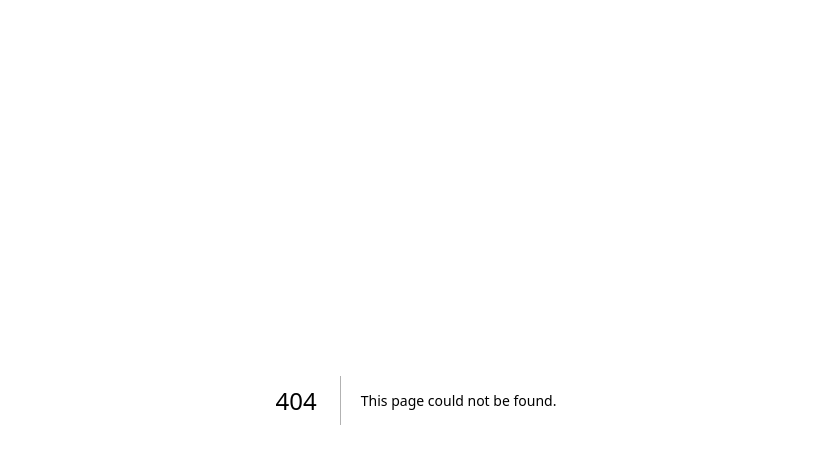
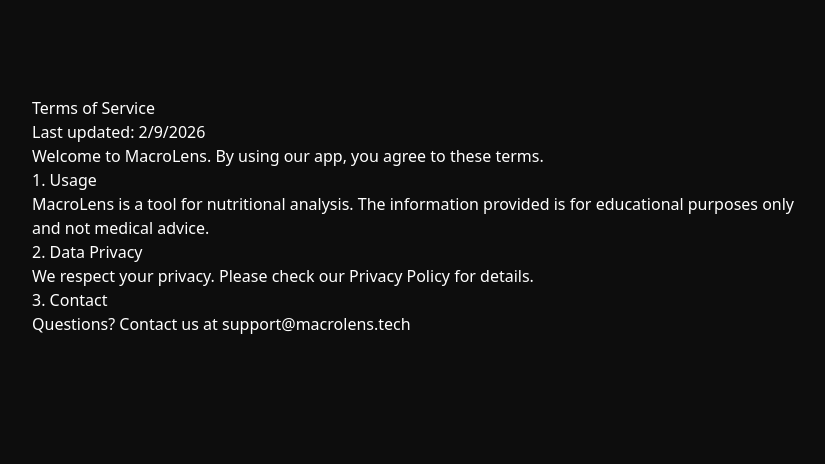
Before and after one commit to en970/macrolens.tech, a Next.js app: page /terms in a window 1280 px wide. Before the commit this address had no page. Shown: the top 464 px of the page, without its empty margins (224-1049 px from the left). Built offline with nearby package versions, Linux system fonts and the light colour scheme.

Commit message:
feat: design and link improvements

```diff
--- a/src/app/page.tsx
+++ b/src/app/page.tsx
@@ -14,6 +14,9 @@
             <span className="text-xl font-bold tracking-tight">MacroLens</span>
           </div>
           <div className="flex gap-4 items-center">
+            <a href="https://www.buymeacoffee.com/macrolens" target="_blank" rel="noopener noreferrer" className="p-2 rounded-xl hover:bg-white/5 transition-colors group" title="Support Us">
+              <img src="https://cdn.buymeacoffee.com/buttons/bmc-new-btn-logo.svg" alt="Buy Me a Coffee" className="h-6 w-auto grayscale group-hover:grayscale-0 transition-all opacity-80 group-hover:opacity-100" />
+            </a>
             <a href="#features" className="text-sm font-medium hover:text-primary transition-colors">Features</a>
             <a href="#waitlist" className="h-9 px-4 rounded-xl bg-primary text-black text-sm font-bold hover:opacity-90 transition-all flex items-center justify-center">
               Join
--- /dev/null
+++ b/src/app/privacy/page.tsx
@@ -0,0 +1,22 @@
+
+export default function Privacy() {
+    return (
+        <main className="min-h-screen bg-[#0D0D0D] text-white selection:bg-primary selection:text-black py-24 px-4">
+            <div className="max-w-3xl mx-auto prose prose-invert">
+                <h1>Privacy Policy</h1>
+                <p>Last updated: {new Date().toLocaleDateString()}</p>
+
+                <p>Your privacy is important to us. This policy explains how we handle your data.</p>
+
+                <h2>1. Information We Collect</h2>
+                <p>We collect information you provide directly to us, such as when you create an account or contact us.</p>
+
+                <h2>2. How We Use Information</h2>
+                <p>We use your information to provide, maintain, and improve our services.</p>
+
+                <h2>3. Contact</h2>
+                <p>Questions? Contact us at support@macrolens.tech</p>
+            </div>
+        </main>
+    );
+}
--- /dev/null
+++ b/src/app/terms/page.tsx
@@ -0,0 +1,22 @@
+
+export default function Terms() {
+    return (
+        <main className="min-h-screen bg-[#0D0D0D] text-white selection:bg-primary selection:text-black py-24 px-4">
+            <div className="max-w-3xl mx-auto prose prose-invert">
+                <h1>Terms of Service</h1>
+                <p>Last updated: {new Date().toLocaleDateString()}</p>
+
+                <p>Welcome to MacroLens. By using our app, you agree to these terms.</p>
+
+                <h2>1. Usage</h2>
+                <p>MacroLens is a tool for nutritional analysis. The information provided is for educational purposes only and not medical advice.</p>
+
+                <h2>2. Data Privacy</h2>
+                <p>We respect your privacy. Please check our Privacy Policy for details.</p>
+
+                <h2>3. Contact</h2>
+                <p>Questions? Contact us at support@macrolens.tech</p>
+            </div>
+        </main>
+    );
+}
--- a/src/components/Footer.tsx
+++ b/src/components/Footer.tsx
@@ -1,34 +1,25 @@
 "use client";
 
-import { Instagram, Twitter, Github, Coffee } from "lucide-react";
+import { Coffee } from "lucide-react";
+import Image from "next/image";
 
 export const Footer = () => {
     return (
         <footer className="py-12 px-4 border-t border-white/5">
             <div className="max-w-7xl mx-auto flex flex-col md:flex-row justify-between items-center gap-8">
                 <div className="flex items-center gap-2">
-                    <div className="w-8 h-8 bg-primary rounded-lg flex items-center justify-center font-bold text-black">M</div>
+                    <Image src="/logo.png" alt="MacroLens Logo" width={32} height={32} className="rounded-lg shadow-lg shadow-primary/20" />
                     <span className="text-xl font-bold tracking-tight">MacroLens</span>
                 </div>
 
                 <div className="flex gap-8 text-zinc-500 text-sm">
-                    <a href="https://www.buymeacoffee.com/macrolens" target="_blank" rel="noopener noreferrer" className="hover:text-primary transition-colors font-medium text-amber-500/90 hover:text-amber-500">Support Us</a>
-                    <a href="#" className="hover:text-primary transition-colors">Privacy Policy</a>
-                    <a href="#" className="hover:text-primary transition-colors">Terms of Service</a>
+                    <a href="/privacy" className="hover:text-primary transition-colors">Privacy Policy</a>
+                    <a href="/terms" className="hover:text-primary transition-colors">Terms of Service</a>
                 </div>
 
                 <div className="flex gap-4">
                     <a href="https://www.buymeacoffee.com/macrolens" target="_blank" rel="noopener noreferrer" className="w-10 h-10 rounded-xl glass flex items-center justify-center hover:scale-110 transition-transform text-zinc-400 hover:text-amber-500 bg-amber-500/5 border-amber-500/20" title="Buy us a coffee">
                         <Coffee className="w-5 h-5" />
-                    </a>
-                    <a href="#" className="w-10 h-10 rounded-xl glass flex items-center justify-center hover:scale-110 transition-transform text-zinc-400 hover:text-primary">
-                        <Twitter className="w-5 h-5" />
-                    </a>
-                    <a href="#" className="w-10 h-10 rounded-xl glass flex items-center justify-center hover:scale-110 transition-transform text-zinc-400 hover:text-primary">
-                        <Instagram className="w-5 h-5" />
-                    </a>
-                    <a href="#" className="w-10 h-10 rounded-xl glass flex items-center justify-center hover:scale-110 transition-transform text-zinc-400 hover:text-primary">
-                        <Github className="w-5 h-5" />
                     </a>
                 </div>
             </div>
```
